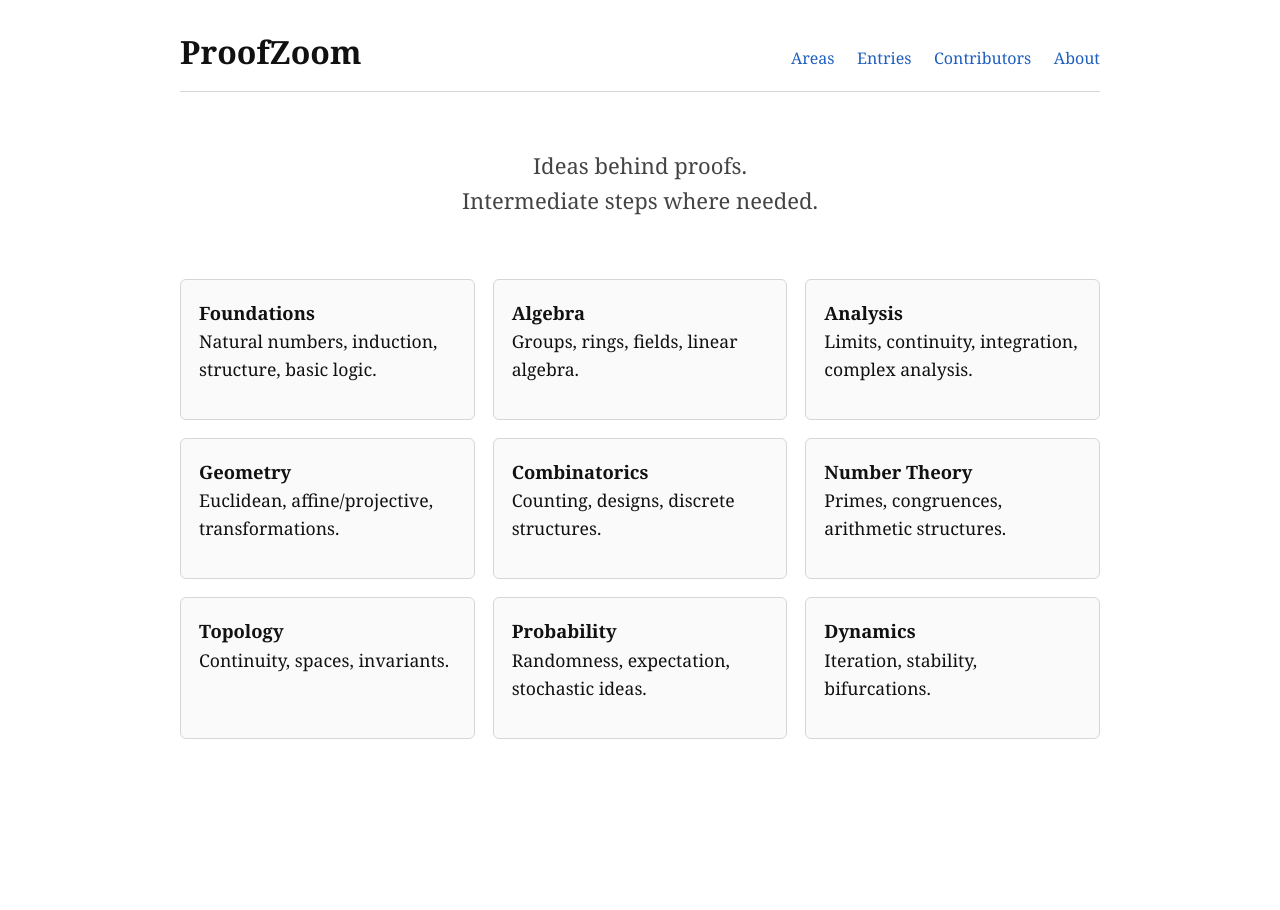
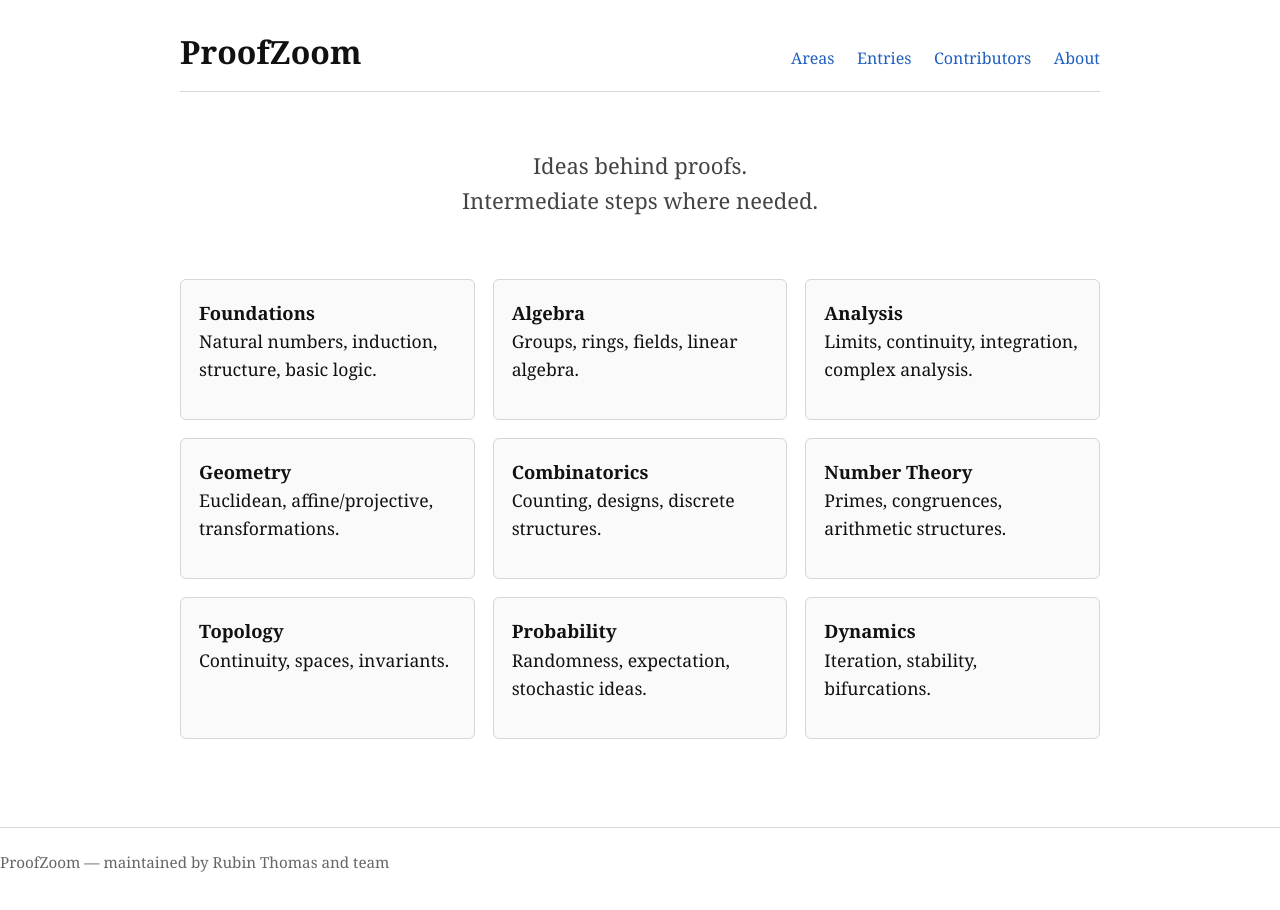
Before and after one commit to Dinside01/proofzoom, a Jekyll site: the page built from index.html, in a window 1280 px wide. Built offline with Jekyll 4.4.1, drawn with Linux system fonts in a browser that asks for light colours.

Commit message:
Add footer to homepage

```diff
--- a/index.html
+++ b/index.html
@@ -71,5 +71,9 @@ Intermediate steps where needed.
 
   </div>
 
+  <footer class="site-footer">
+    ProofZoom — maintained by Rubin Thomas and team
+  </footer>
+
 </body>
 </html>
```
